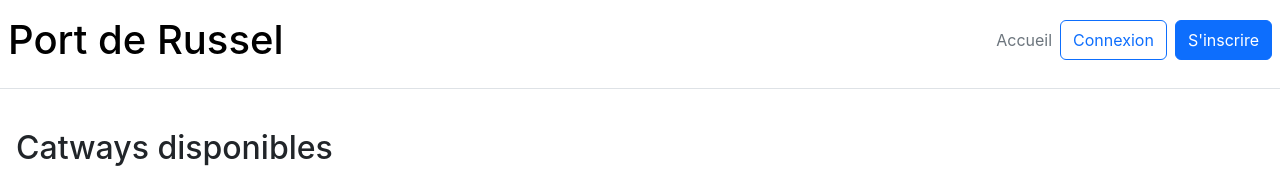
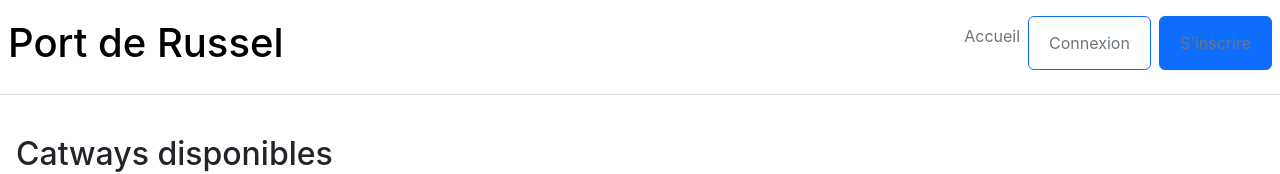
Before and after one commit to Mauricette-g/APIRest, a React (Create React App) app in the folder frontend/: page / in a window 1280 px wide. Shown: the top 174 px of the page. Built offline with nearby package versions, Linux system fonts and the light colour scheme; no server answers.

Commit message:
update header

```diff
--- a/frontend/src/components/Header.js
+++ b/frontend/src/components/Header.js
@@ -15,8 +15,8 @@ function Header() {
 
         <div class="nav col-12 col-md-auto mb-2 px-2">
             <li><a href="/" class="nav-link px-2 link-secondary">Accueil</a></li>
-            <button type="button" class="btn btn-outline-primary me-2">Connexion</button>
-            <button type="button" class="btn btn-primary">S'inscrire</button>
+            <button type="button" class="btn btn-outline-primary me-2"><a href="/login" class="nav-link px-2 link-secondary">Connexion </a></button>
+            <button type="button" class="btn btn-primary"><a href="/register" class="nav-link px-2 link-secondary">S'inscrire</a></button>
         </div>
     </header>
 
```
